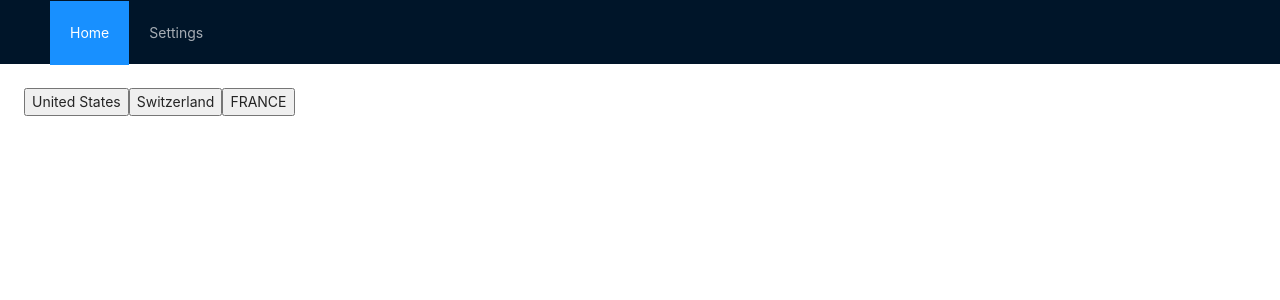
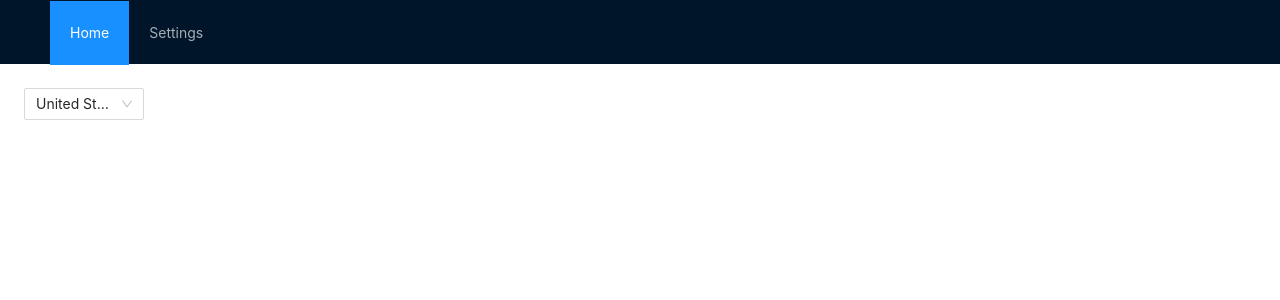
Before and after one commit to irfanshehzadsandhu/AddressBook, a React app: page /settings in a window 1280 px wide. Shown: the top 300 px of the page. Built offline with nearby package versions, Linux system fonts and the light colour scheme.

Commit message:
Use select on settings page and use location entity for address

```diff
--- a/src/Components/Modal.jsx
+++ b/src/Components/Modal.jsx
@@ -12,14 +12,9 @@ export default class UserModal extends React.Component {
           onOk={this.props.unSelectUser}
         >
           <Row>
-            <Col span={6}>
-              {this.props.user.location.street.number +
-                "," +
-                this.props.user.location.street.name}
+            <Col span={12}>
+              <p>{this.props.user.location.address()}</p>
             </Col>
-            <Col span={6}>{this.props.user.location.city}</Col>
-            <Col span={6}>{this.props.user.location.state}</Col>
-            <Col span={6}>{this.props.user.location.postcode}</Col>
           </Row>
         </Modal>
       </div>
--- a/src/Containers/Home.jsx
+++ b/src/Containers/Home.jsx
@@ -73,12 +73,6 @@ class Home extends React.Component {
           <UserModal user={selectedUser} unSelectUser={unSelectUser} />
         ) : null}
 
-        <Row>
-          <Col span={6}>Avatar</Col>
-          <Col span={6}>Name</Col>
-          <Col span={6}>Email</Col>
-          <Col span={6}>Details</Col>
-        </Row>
         {usersList.map((user, index) => {
           return <User key={index} user={user} onClick={selectUser} />;
         })}
--- a/src/Containers/Settings.jsx
+++ b/src/Containers/Settings.jsx
@@ -1,5 +1,7 @@
 import React from "react";
 import { connect } from "react-redux";
+import { Select } from "antd";
+const { Option } = Select;
 import { setNationality } from "../Redux/Actions/usersAction";
 
 class Settings extends React.Component {
@@ -7,44 +9,22 @@ class Settings extends React.Component {
     super();
     this.configureNationality = this.configureNationality.bind(this);
   }
-
-  configureNationality(e) {
-    this.props.setNationality(e.target.getAttribute("data-nationality"));
+  configureNationality(value) {
+    this.props.setNationality(value);
   }
   render() {
     return (
-      <div className="btn-group" role="group" aria-label="Basic example">
-        <button
-          type="button"
-          className={
-            this.props.nationality == "us" ? "btn btn-primary" : "btn btn-light"
-          }
-          data-nationality="us"
-          onClick={this.configureNationality}
+      <>
+        <Select
+          defaultValue={this.props.nationality}
+          style={{ width: 120 }}
+          onChange={this.configureNationality}
         >
-          United States
-        </button>
-        <button
-          type="button"
-          className={
-            this.props.nationality == "ch" ? "btn btn-primary" : "btn btn-light"
-          }
-          data-nationality="ch"
-          onClick={this.configureNationality}
-        >
-          Switzerland
-        </button>
-        <button
-          type="button"
-          className={
-            this.props.nationality == "fr" ? "btn btn-primary" : "btn btn-light"
-          }
-          data-nationality="fr"
-          onClick={this.configureNationality}
-        >
-          FRANCE
-        </button>
-      </div>
+          <Option value="us">United States</Option>
+          <Option value="ch">Switzerland</Option>
+          <Option value="fr">France</Option>
+        </Select>
+      </>
     );
   }
 }
--- a/src/Entities/location.js
+++ b/src/Entities/location.js
@@ -1,12 +1,33 @@
 export default class Location {
-  constructor(street, city, state, postcode) {
+  constructor(street, city, state, postcode, country) {
     this.street = street;
     this.city = city;
     this.state = state;
     this.postcode = postcode.toString();
+    this.country = country;
   }
-
+  address() {
+    return (
+      this.street.number +
+      " ," +
+      this.street.name +
+      " " +
+      this.city +
+      " " +
+      this.state +
+      " " +
+      this.postcode +
+      " " +
+      this.country
+    );
+  }
   static createLocFromObj(obj) {
-    return new Location(obj.street, obj.city, obj.state, obj.postcode);
+    return new Location(
+      obj.street,
+      obj.city,
+      obj.state,
+      obj.postcode,
+      obj.country
+    );
   }
 }
```
